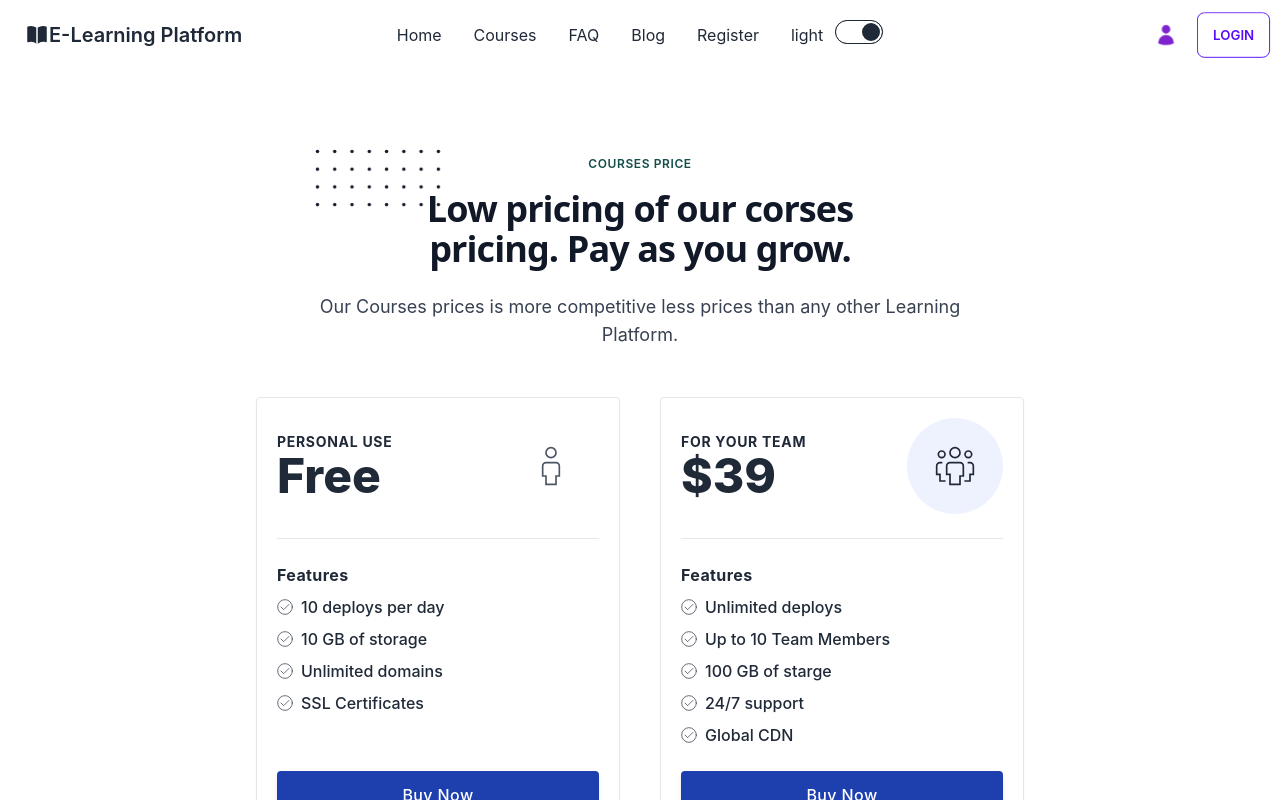
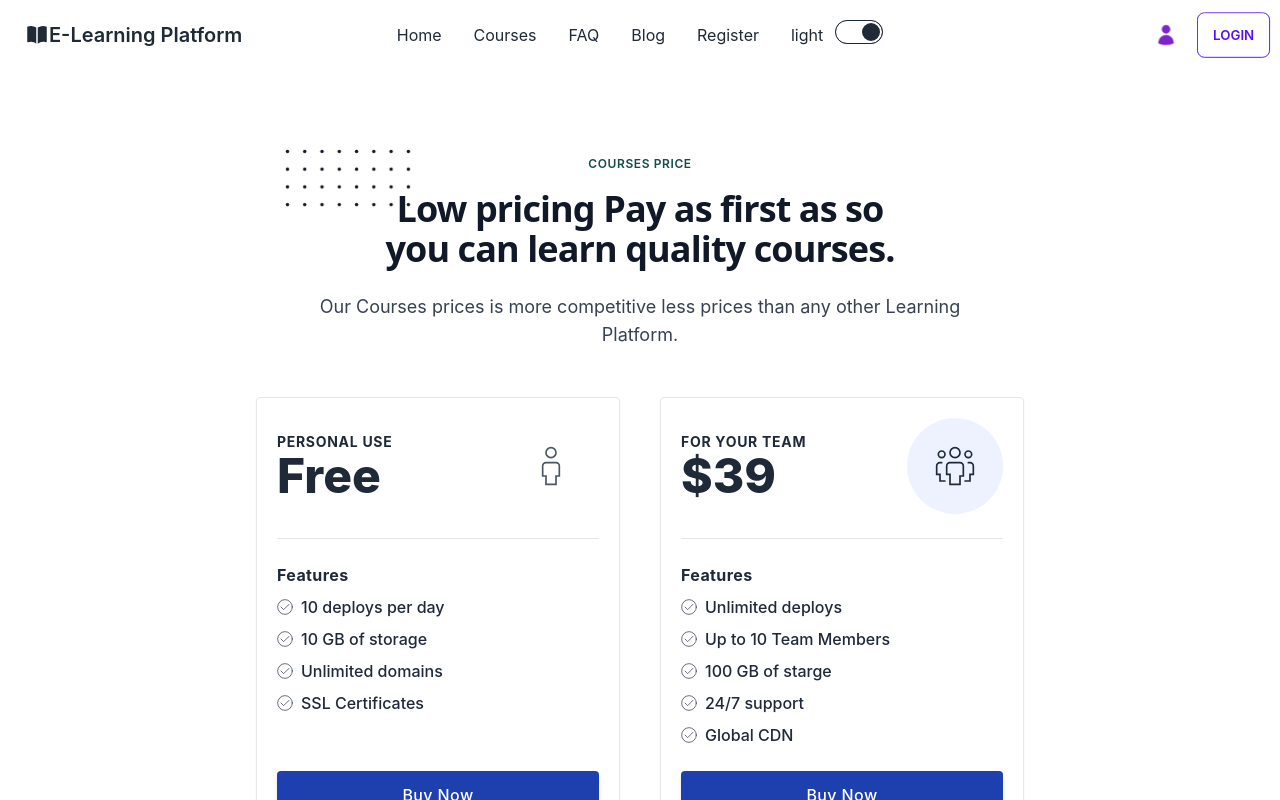
Before and after one commit to Abu-Saleh-Rony/E-Learning-Platform-Client, a React (Create React App) app: page /pricing in a window 1280 px wide. Shown: the top 800 px of the page. Built offline with nearby package versions, Linux system fonts and the light colour scheme; no server answers.

Commit message:
added correction

```diff
--- a/src/component/Pricing/Pricing.js
+++ b/src/component/Pricing/Pricing.js
@@ -34,9 +34,9 @@ const Pricing = () => {
                 height="24"
               />
             </svg>
-            <span className="relative">Low pricing of our corses</span>
+            <span className="relative">Low pricing</span>
           </span>{' '}
-          pricing. Pay as you grow.
+          Pay as first as so you can learn quality courses.
         </h2>
         <p className="text-base text-gray-700 md:text-lg">
           Our Courses prices is more competitive less prices than any other Learning Platform.
```
